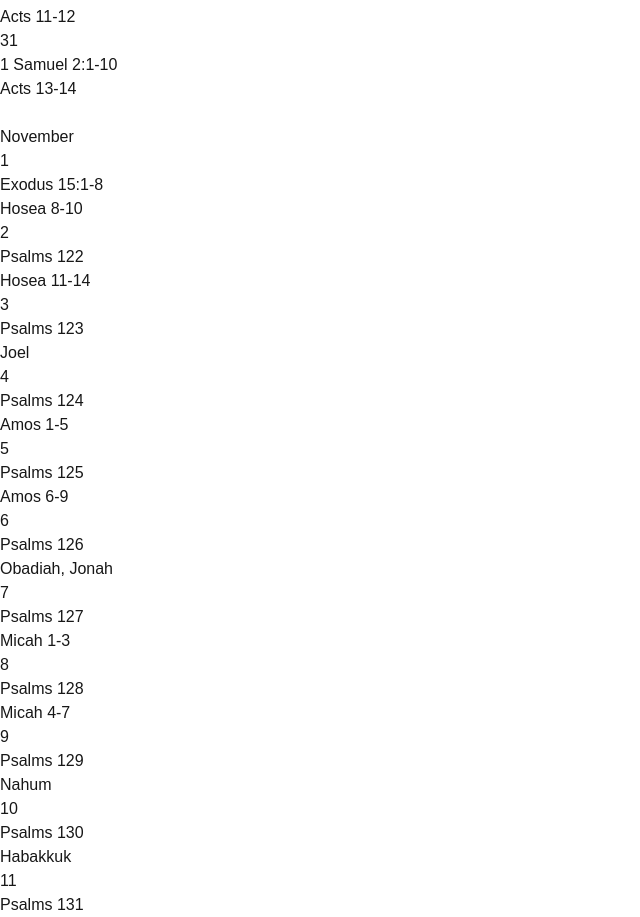
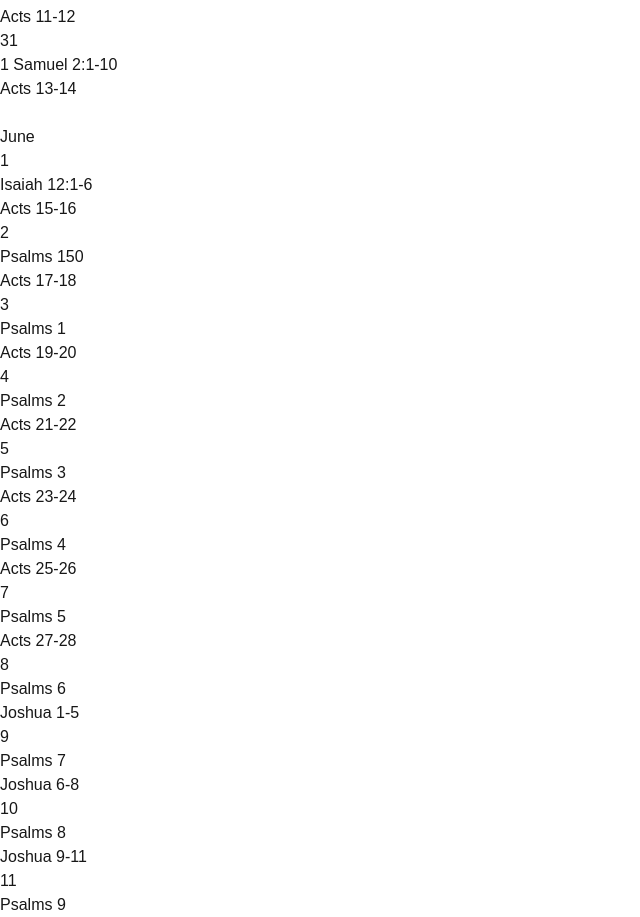
Before and after one commit to philippedixon/lutheranlectionary, a Next.js app: page / in a window 1280 px wide. Shown: the part 11083-12000 px from the top of the page, without its empty margins (0-640 px from the left). Built offline with nearby package versions, Linux system fonts and the light colour scheme; no server answers.

Commit message:
Add June readings

```diff
--- a/src/app/constants/lectionary/index.ts
+++ b/src/app/constants/lectionary/index.ts
@@ -3,6 +3,7 @@ import { februaryReadings } from "./februaryReadings";
 import { marchReadings } from "./marchReadings";
 import { aprilReadings } from "./aprilReadings";
 import { mayReadings } from "./mayReadings";
+import { juneReadings } from "./juneReadings";
 import { novemberReadings } from "./novemberReadings";
 import { decemberReadings } from "./decemberReadings";
 
@@ -12,9 +13,9 @@ const lectionary = [
 	marchReadings,
 	aprilReadings,
 	mayReadings,
+	juneReadings,
 	novemberReadings,
 	decemberReadings,
 ];
 
 export default lectionary;
-// structure should just have bookId, not object, include month and day
--- /dev/null
+++ b/src/app/constants/lectionary/juneReadings.ts
@@ -0,0 +1,401 @@
+import { BookId } from "@/app/enums";
+import { Month } from "@/app/interfaces";
+
+export const juneReadings: Month = {
+	name: "June",
+	days: [
+		{
+			ofTheMonth: 1,
+			firstReading: [
+				{
+					bookId: BookId.Isaiah,
+					chapters: { first: 12, last: 12 },
+					verses: { first: 1, last: 6 },
+				},
+			],
+			secondReading: [
+				{
+					bookId: BookId.Acts,
+					chapters: { first: 15, last: 16 },
+				},
+			],
+		},
+		{
+			ofTheMonth: 2,
+			firstReading: [
+				{
+					bookId: BookId.Psalms,
+					chapters: { first: 150, last: 150 },
+				},
+			],
+			secondReading: [
+				{
+					bookId: BookId.Acts,
+					chapters: { first: 17, last: 18 },
+				},
+			],
+		},
+		{
+			ofTheMonth: 3,
+			firstReading: [
+				{
+					bookId: BookId.Psalms,
+					chapters: { first: 1, last: 1 },
+				},
+			],
+			secondReading: [
+				{
+					bookId: BookId.Acts,
+					chapters: { first: 19, last: 20 },
+				},
+			],
+		},
+		{
+			ofTheMonth: 4,
+			firstReading: [
+				{
+					bookId: BookId.Psalms,
+					chapters: { first: 2, last: 2 },
+				},
+			],
+			secondReading: [
+				{
+					bookId: BookId.Acts,
+					chapters: { first: 21, last: 22 },
+				},
+			],
+		},
+		{
+			ofTheMonth: 5,
+			firstReading: [
+				{
+					bookId: BookId.Psalms,
+					chapters: { first: 3, last: 3 },
+				},
+			],
+			secondReading: [
+				{
+					bookId: BookId.Acts,
+					chapters: { first: 23, last: 24 },
+				},
+			],
+		},
+		{
+			ofTheMonth: 6,
+			firstReading: [
+				{
+					bookId: BookId.Psalms,
+					chapters: { first: 4, last: 4 },
+				},
+			],
+			secondReading: [
+				{
+					bookId: BookId.Acts,
+					chapters: { first: 25, last: 26 },
+				},
+			],
+		},
+		{
+			ofTheMonth: 7,
+			firstReading: [
+				{
+					bookId: BookId.Psalms,
+					chapters: { first: 5, last: 5 },
+				},
+			],
+			secondReading: [
+				{
+					bookId: BookId.Acts,
+					chapters: { first: 27, last: 28 },
+				},
+			],
+		},
+		{
+			ofTheMonth: 8,
+			firstReading: [
+				{
+					bookId: BookId.Psalms,
+					chapters: { first: 6, last: 6 },
+				},
+			],
+			secondReading: [
+				{
+					bookId: BookId.Joshua,
+					chapters: { first: 1, last: 5 },
+				},
+			],
+		},
+		{
+			ofTheMonth: 9,
+			firstReading: [
+				{
+					bookId: BookId.Psalms,
+					chapters: { first: 7, last: 7 },
+				},
+			],
+			secondReading: [
+				{
+					bookId: BookId.Joshua,
+					chapters: { first: 6, last: 8 },
+				},
+			],
+		},
+		{
+			ofTheMonth: 10,
+			firstReading: [
+				{
+					bookId: BookId.Psalms,
+					chapters: { first: 8, last: 8 },
+				},
+			],
+			secondReading: [
+				{
+					bookId: BookId.Joshua,
+					chapters: { first: 9, last: 11 },
+				},
+			],
+		},
+		{
+			ofTheMonth: 11,
+			firstReading: [
+				{
+					bookId: BookId.Psalms,
+					chapters: { first: 9, last: 9 },
+				},
+			],
+			secondReading: [
+				{
+					bookId: BookId.Joshua,
+					chapters: { first: 12, last: 16 },
+				},
+			],
+		},
+		{
+			ofTheMonth: 12,
+			firstReading: [
+				{
+					bookId: BookId.Psalms,
+					chapters: { first: 10, last: 10 },
+				},
+			],
+			secondReading: [
+				{
+					bookId: BookId.Joshua,
+					chapters: { first: 17, last: 21 },
+				},
+			],
+		},
+		{
+			ofTheMonth: 13,
+			firstReading: [
+				{
+					bookId: BookId.Psalms,
+					chapters: { first: 11, last: 11 },
+				},
+			],
+			secondReading: [
+				{
+					bookId: BookId.Joshua,
+					chapters: { first: 22, last: 24 },
+				},
+			],
+		},
+		{
+			ofTheMonth: 14,
+			firstReading: [
+				{
+					bookId: BookId.Psalms,
+					chapters: { first: 12, last: 12 },
+				},
+			],
+			secondReading: [
+				{
+					bookId: BookId.Judges,
+					chapters: { first: 1, last: 3 },
+				},
+			],
+		},
+		{
+			ofTheMonth: 15,
+			firstReading: [
+				{
+					bookId: BookId.Psalms,
+					chapters: { first: 13, last: 13 },
+				},
+			],
+			secondReading: [
+				{
+					bookId: BookId.Judges,
+					chapters: { first: 4, last: 6 },
+				},
+			],
+		},
+		{
+			ofTheMonth: 16,
+			firstReading: [
+				{
+					bookId: BookId.Psalms,
+					chapters: { first: 14, last: 14 },
+				},
+			],
+			secondReading: [
+				{
+					bookId: BookId.Judges,
+					chapters: { first: 7, last: 9 },
+				},
+			],
+		},
+		{
+			ofTheMonth: 17,
+			firstReading: [
+				{
+					bookId: BookId.Psalms,
+					chapters: { first: 15, last: 15 },
+				},
+			],
+			secondReading: [
+				{
+					bookId: BookId.Judges,
+					chapters: { first: 10, last: 12 },
+				},
+			],
+		},
+		{
+			ofTheMonth: 18,
+			firstReading: [
+				{
+					bookId: BookId.Psalms,
+					chapters: { first: 16, last: 16 },
+				},
+			],
+			secondReading: [
+				{
+					bookId: BookId.Judges,
+					chapters: { first: 13, last: 15 },
+				},
+			],
+		},
+		{
+			ofTheMonth: 19,
+			firstReading: [
+				{
+					bookId: BookId.Psalms,
+					chapters: { first: 17, last: 17 },
+				},
+			],
+			secondReading: [
+				{
+					bookId: BookId.Judges,
+					chapters: { first: 16, last: 18 },
+				},
+			],
+		},
+		{
+			ofTheMonth: 20,
+			firstReading: [
+				{
+					bookId: BookId.Psalms,
+					chapters: { first: 18, last: 18 },
+				},
+			],
+			secondReading: [
+				{
+					bookId: BookId.Judges,
+					chapters: { first: 19, last: 21 },
+				},
+			],
+		},
+		{
+			ofTheMonth: 21,
+			firstReading: [
+				{ bookId: BookId.Psalms, chapters: { first: 19, last: 19 } },
+			],
+			secondReading: [{ bookId: BookId.Ruth }],
+		},
+		{
+			ofTheMonth: 22,
+			firstReading: [
+				{ bookId: BookId.Psalms, chapters: { first: 20, last: 20 } },
+			],
+			secondReading: [
+				{ bookId: BookId.Samuel1, chapters: { first: 1, last: 3 } },
+			],
+		},
+		{
+			ofTheMonth: 23,
+			firstReading: [
+				{ bookId: BookId.Psalms, chapters: { first: 21, last: 21 } },
+			],
+			secondReading: [
+				{ bookId: BookId.Samuel1, chapters: { first: 4, last: 6 } },
+			],
+		},
+		{
+			ofTheMonth: 24,
+			firstReading: [
+				{ bookId: BookId.Psalms, chapters: { first: 22, last: 22 } },
+			],
+			secondReading: [
+				{ bookId: BookId.Samuel1, chapters: { first: 7, last: 9 } },
+			],
+		},
+		{
+			ofTheMonth: 25,
+			firstReading: [
+				{ bookId: BookId.Psalms, chapters: { first: 23, last: 23 } },
+			],
+			secondReading: [
+				{ bookId: BookId.Samuel1, chapters: { first: 10, last: 12 } },
+			],
+		},
+		{
+			ofTheMonth: 26,
+			firstReading: [
+				{ bookId: BookId.Psalms, chapters: { first: 24, last: 24 } },
+			],
+			secondReading: [
+				{ bookId: BookId.Samuel1, chapters: { first: 13, last: 15 } },
+			],
+		},
+		{
+			ofTheMonth: 27,
+			firstReading: [
+				{ bookId: BookId.Psalms, chapters: { first: 25, last: 25 } },
+			],
+			secondReading: [
+				{ bookId: BookId.Samuel1, chapters: { first: 16, last: 18 } },
+			],
+		},
+		{
+			ofTheMonth: 28,
+			firstReading: [
+				{ bookId: BookId.Psalms, chapters: { first: 26, last: 26 } },
+			],
+			secondReading: [
+				{ bookId: BookId.Samuel1, chapters: { first: 19, last: 21 } },
+			],
+		},
+		{
+			ofTheMonth: 29,
+			firstReading: [
+				{ bookId: BookId.Psalms, chapters: { first: 27, last: 27 } },
+			],
+			secondReading: [
+				{ bookId: BookId.Samuel1, chapters: { first: 22, last: 24 } },
+			],
+		},
+		{
+			ofTheMonth: 30,
+			firstReading: [
+				{
+					bookId: BookId.Isaiah,
+					chapters: { first: 12, last: 12 },
+					verses: { first: 1, last: 6 },
+				},
+			],
+			secondReading: [
+				{ bookId: BookId.Samuel1, chapters: { first: 25, last: 27 } },
+			],
+		},
+	],
+};
```
